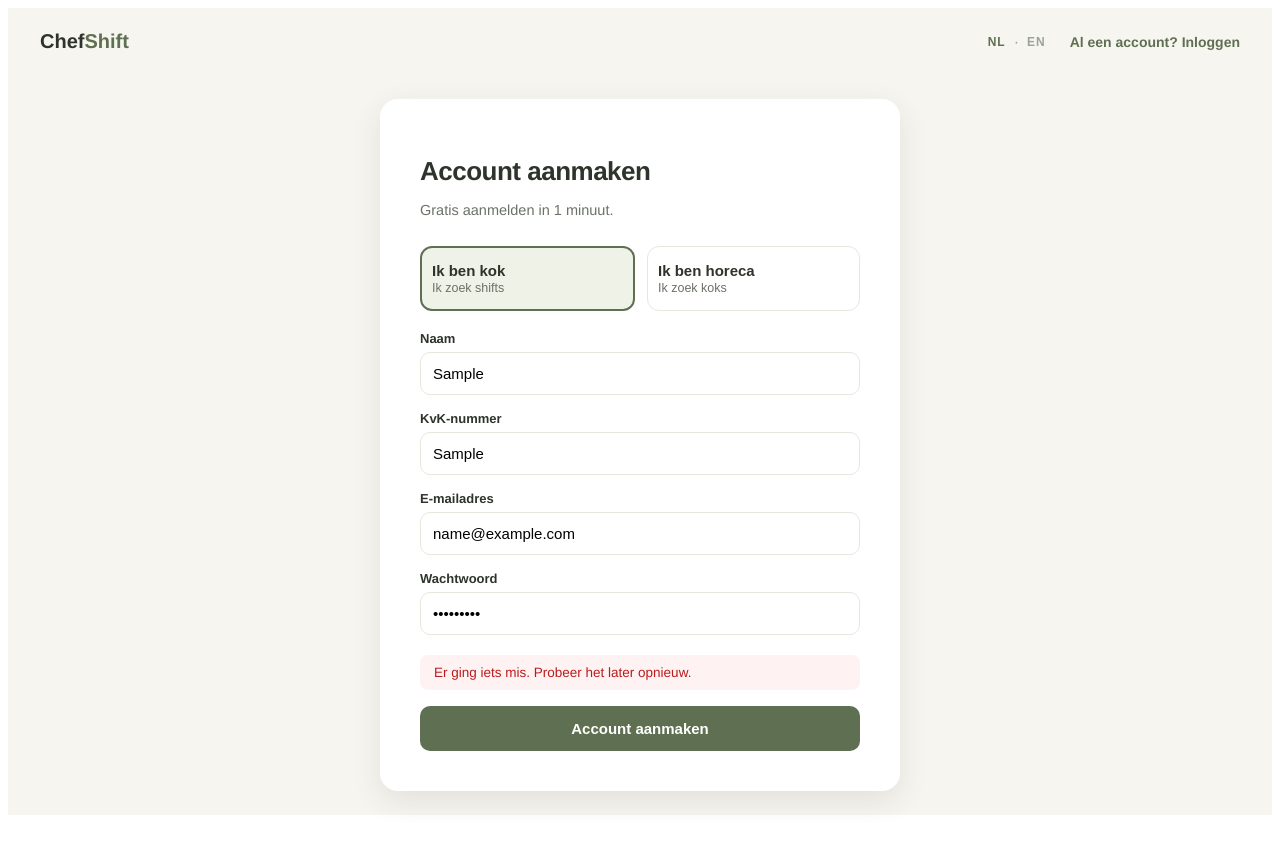
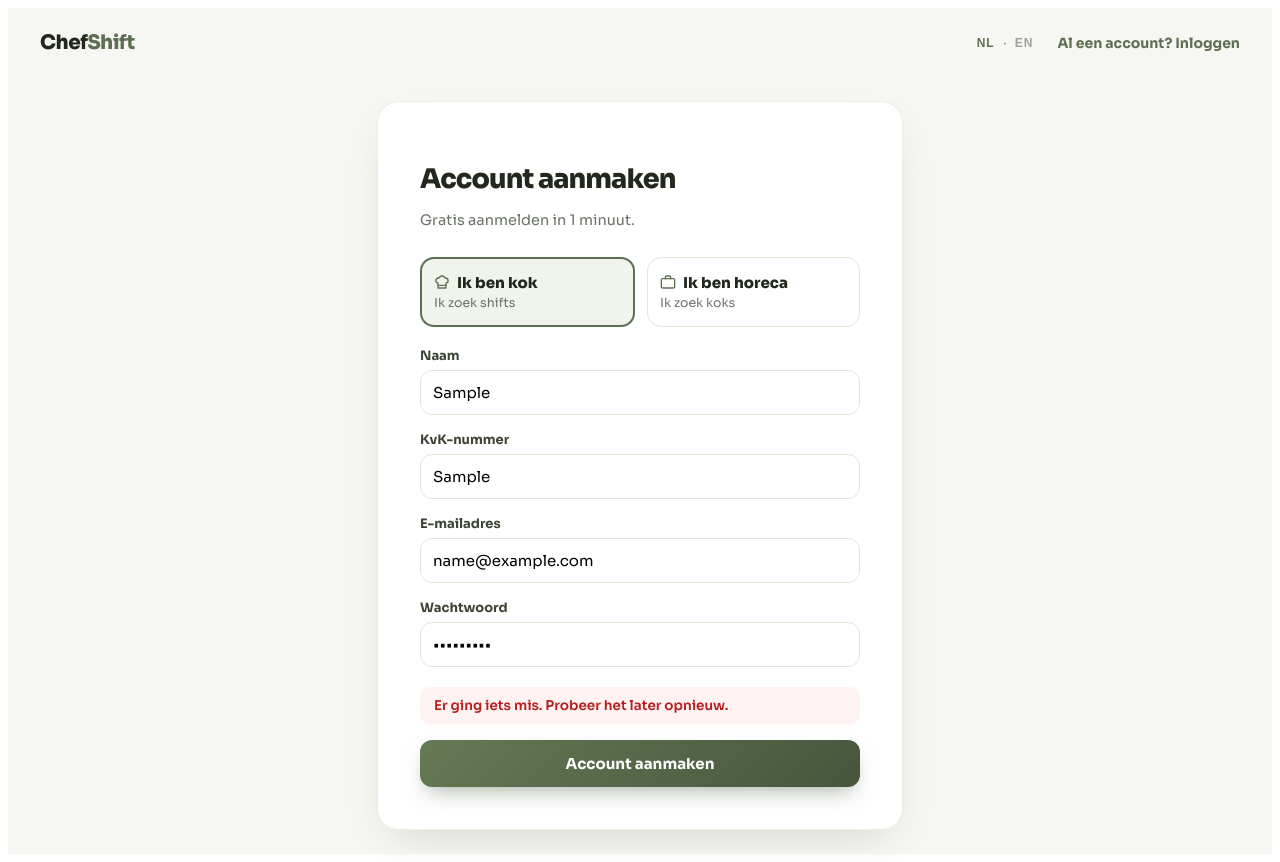
Before and after one commit to Rodisteph/chefshift, a Next.js app: page /register in a window 1280 px wide. Both pictures are taken after typing "Sample", "Sample", "name@example.com", "Sample123" into the empty fields and a click on the button "Account aanmaken". Before the commit the page ends 823 px from the top, so only its background shows below. Built offline with nearby package versions, Linux system fonts and the light colour scheme; no server answers.

Commit message:
Login et inscription : design premium, icônes, polices Sora/Inter

```diff
--- a/src/app/register/page.tsx
+++ b/src/app/register/page.tsx
@@ -3,6 +3,10 @@
 import { signIn } from 'next-auth/react'
 import { useState } from 'react'
 import { useT, LangToggle } from '@/lib/i18n'
+import AnimStyles from '@/components/AnimStyles'
+import { Ico } from '@/components/Icons'
+
+const FONT = '"Sora","Inter","Helvetica Neue",Arial,sans-serif'
 
 export default function RegisterPage() {
   const { t } = useT()
@@ -56,16 +60,17 @@ export default function RegisterPage() {
   }
 
   const champ = {
-    width: '100%', padding: 12, border: '1.5px solid #e4e9dd', borderRadius: 10,
-    fontSize: 15, outline: 'none', boxSizing: 'border-box' as const, background: '#fff',
+    width: '100%', padding: 12, border: '1.5px solid #e2e6d7', borderRadius: 12,
+    fontSize: 15, outline: 'none', boxSizing: 'border-box' as const, background: '#fff', fontFamily: FONT,
   }
-  const etiquette = { display: 'block', fontSize: 13, fontWeight: 700, marginBottom: 6 }
+  const etiquette = { display: 'block', fontSize: 13, fontWeight: 700, marginBottom: 6, color: '#3c4436' }
 
   return (
-    <main style={{ fontFamily: '"Helvetica Neue", Arial, sans-serif', background: '#f7f5f0', color: '#2e342b', minHeight: '100vh', display: 'flex', flexDirection: 'column' }}>
+    <main style={{ fontFamily: FONT, background: '#f6f7f2', color: '#23281f', minHeight: '100vh', display: 'flex', flexDirection: 'column' }}>
+      <AnimStyles />
 
       <nav style={{ padding: '22px 32px', display: 'flex', justifyContent: 'space-between', alignItems: 'center' }}>
-        <a href="/" style={{ fontWeight: 800, fontSize: 20, color: '#2e342b', textDecoration: 'none' }}>
+        <a href="/" style={{ fontWeight: 800, fontSize: 20, color: '#23281f', textDecoration: 'none', letterSpacing: -0.5 }}>
           Chef<span style={{ color: '#5f7052' }}>Shift</span>
         </a>
         <div style={{ display: 'flex', gap: 18, alignItems: 'center' }}>
@@ -77,30 +82,34 @@ export default function RegisterPage() {
       </nav>
 
       <div style={{ flex: 1, display: 'flex', alignItems: 'center', justifyContent: 'center', padding: 24 }}>
-        <div style={{
-          background: '#fff', width: '100%', maxWidth: 440, padding: 40,
-          borderRadius: 18, boxShadow: '0 10px 30px rgba(46,52,43,0.10)',
+        <div className="cs-pop" style={{
+          background: '#fff', width: '100%', maxWidth: 440, padding: 42,
+          borderRadius: 22, border: '1px solid #eceee3',
+          boxShadow: '0 18px 44px -16px rgba(46,52,43,0.18)',
         }}>
-          <h1 style={{ fontSize: 26, fontWeight: 800, letterSpacing: -0.5, marginBottom: 6 }}>{t('register_title')}</h1>
+          <h1 style={{ fontSize: 27, fontWeight: 800, letterSpacing: -0.9, marginBottom: 6 }}>{t('register_title')}</h1>
           <p style={{ color: '#6b7268', fontSize: 14.5, marginBottom: 28 }}>{t('register_sub')}</p>
 
-          {/* Choix du role */}
+          {/* Choix du rôle */}
           <div style={{ display: 'flex', gap: 12, marginBottom: 20 }}>
             {([
-              { valeur: 'KOK' as const, titre: t('role_kok_t'), desc: t('role_kok_d') },
-              { valeur: 'HORECA' as const, titre: t('role_horeca_t'), desc: t('role_horeca_d') },
+              { valeur: 'KOK' as const, titre: t('role_kok_t'), desc: t('role_kok_d'), icone: 'chef' },
+              { valeur: 'HORECA' as const, titre: t('role_horeca_t'), desc: t('role_horeca_d'), icone: 'brief' },
             ]).map((o) => (
               <button
                 key={o.valeur} type="button"
                 onClick={() => setRole(o.valeur)}
                 style={{
-                  flex: 1, padding: '14px 10px', borderRadius: 12, cursor: 'pointer', textAlign: 'left',
-                  border: role === o.valeur ? '2px solid #5f7052' : '1.5px solid #e4e9dd',
-                  background: role === o.valeur ? '#eef2e7' : '#fff',
+                  flex: 1, padding: '14px 12px', borderRadius: 14, cursor: 'pointer', textAlign: 'left',
+                  border: role === o.valeur ? '2px solid #5f7052' : '1.5px solid #e2e6d7',
+                  background: role === o.valeur ? '#f0f4ea' : '#fff',
+                  fontFamily: FONT, transition: 'border-color .2s ease, background .2s ease',
                 }}
               >
-                <div style={{ fontWeight: 800, fontSize: 15, color: '#2e342b' }}>{o.titre}</div>
-                <div style={{ fontSize: 12.5, color: '#6b7268', marginTop: 2 }}>{o.desc}</div>
+                <div style={{ display: 'flex', alignItems: 'center', gap: 7, fontWeight: 800, fontSize: 15, color: '#23281f' }}>
+                  <Ico n={o.icone} s={16} c="#5f7052" /> {o.titre}
+                </div>
+                <div style={{ fontSize: 12.5, color: '#6b7268', marginTop: 3 }}>{o.desc}</div>
               </button>
             ))}
           </div>
@@ -138,15 +147,16 @@ export default function RegisterPage() {
             </div>
 
             {error && (
-              <p style={{ color: '#b91c1c', fontSize: 13.5, marginBottom: 16, background: '#fef2f2', padding: '10px 14px', borderRadius: 8 }}>
+              <p style={{ color: '#b91c1c', fontSize: 13.5, marginBottom: 16, background: '#fef2f2', padding: '10px 14px', borderRadius: 10, fontWeight: 600 }}>
                 {error}
               </p>
             )}
 
-            <button type="submit" disabled={loading} style={{
-              width: '100%', padding: 14, background: '#5f7052', color: '#fff',
-              border: 'none', borderRadius: 10, fontWeight: 700, fontSize: 15,
+            <button type="submit" disabled={loading} className="cs-btn" style={{
+              width: '100%', padding: 14, background: 'linear-gradient(135deg,#647a55,#46553c)', color: '#fff',
+              border: 'none', borderRadius: 12, fontWeight: 700, fontSize: 15, fontFamily: FONT,
               cursor: loading ? 'wait' : 'pointer', opacity: loading ? 0.7 : 1,
+              boxShadow: '0 10px 22px -8px rgba(70,85,60,.5)',
             }}>
               {loading ? t('form_loading') : t('form_submit')}
             </button>
```
Also changed, not shown: src/app/login/page.tsx (+20 -14 lines).
